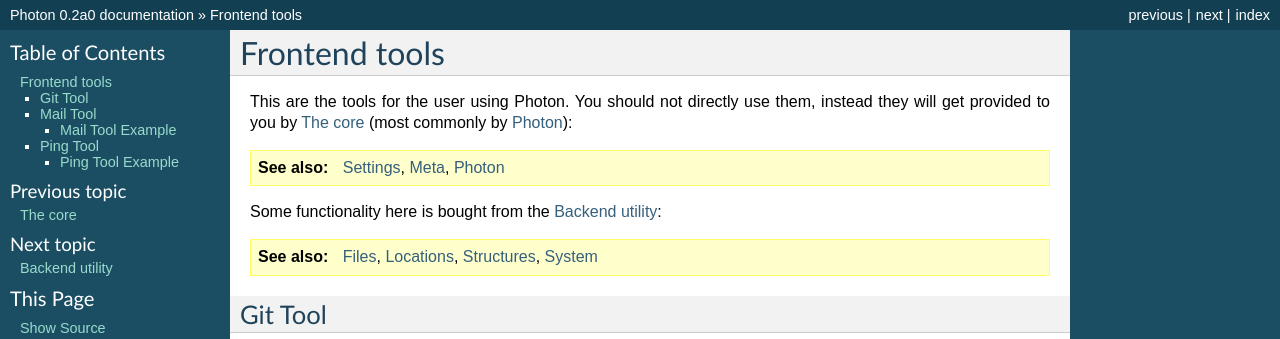
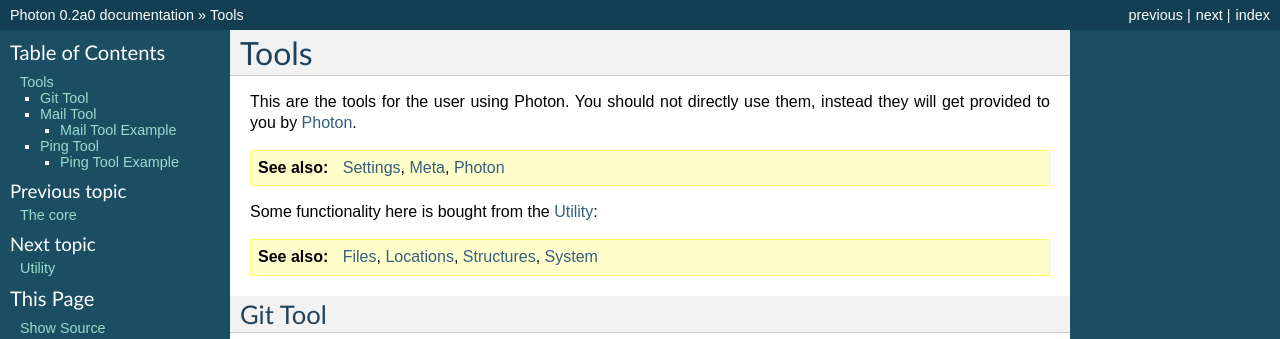
Before and after one commit to Infinity666/photon, a Sphinx documentation site: the page built from docs/tools.rst, in a window 1280 px wide and 900 px high, cut to the strip 0-339 px from the top of the window. Built offline with Sphinx 7.4.7, drawn with Linux system fonts in a browser that asks for light colours.

Commit message:
Documentation - rename the main headers

```diff
--- a/docs/tools.rst
+++ b/docs/tools.rst
@@ -2,16 +2,17 @@
 
 .. _tools:
 
-Frontend tools
-==============
+Tools
+=====
 
-This are the tools for the user using Photon. You should not directly use them, instead they will get provided to you by :ref:`core` (most commonly by :ref:`photon`):
+This are the tools for the user using Photon. You should not directly use them, instead they will get provided to you by :ref:`photon`.
 
 .. seealso:: |allcore|
 
 Some functionality here is bought from the :ref:`utility`:
 
 .. seealso:: |allutil|
+
 
 .. _git tool:
 
@@ -35,6 +36,7 @@
     :undoc-members:
     :private-members:
     :special-members: __init__
+
 
 .. _mail tool example:
 
@@ -67,6 +69,7 @@
     :private-members:
     :special-members: __init__
 
+
 .. _ping tool example:
 
 Ping Tool Example
--- a/docs/util.rst
+++ b/docs/util.rst
@@ -2,8 +2,8 @@
 
 .. _utility:
 
-Backend utility
-===============
+Utility
+=======
 
 This is the toolbox used by :ref:`core`:
 
```
Also changed, not shown: docs/core.rst (+4 -4 lines).
